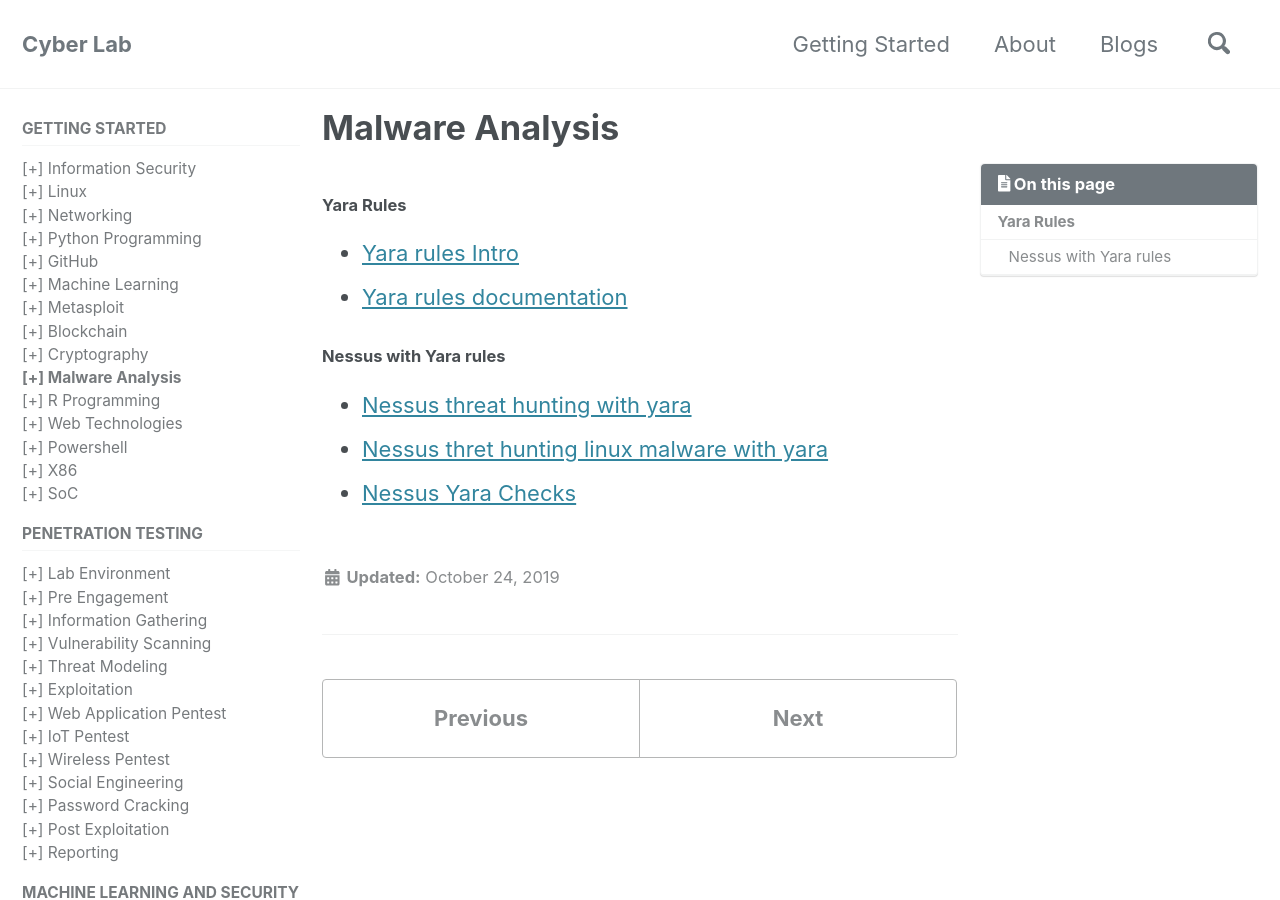
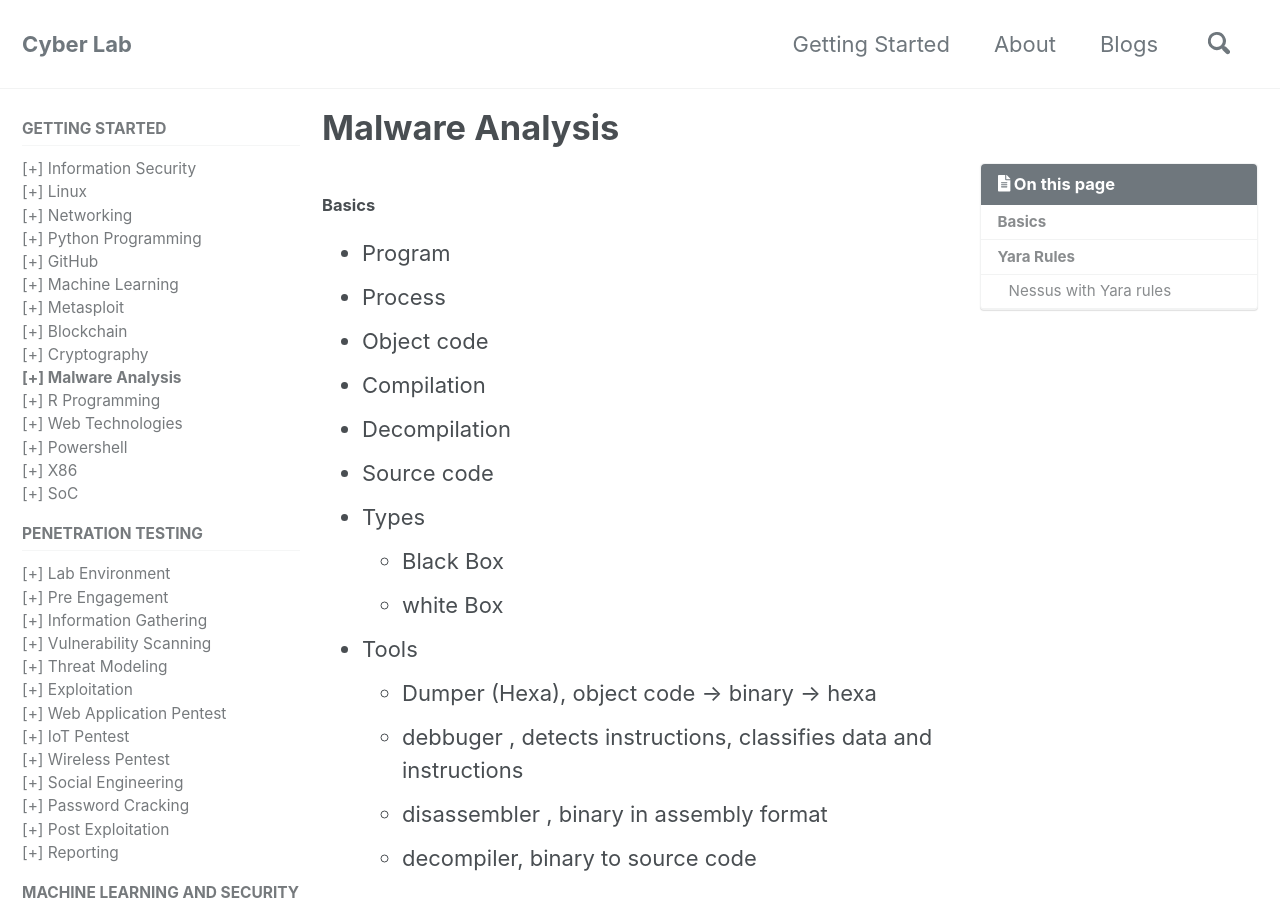
Before and after one commit to mohareti/cyberlab, a Jekyll site: the page built from _docs/10_Malware_Analysis.md, in a window 1280 px wide and 900 px high. Built offline with Jekyll 4.4.1, drawn with Linux system fonts in a browser that asks for light colours; cached includes are drawn as plain includes; nearby versions of some CDN libraries.

Commit message:
Update 10_Malware_Analysis.md

```diff
--- a/_docs/10_Malware_Analysis.md
+++ b/_docs/10_Malware_Analysis.md
@@ -4,6 +4,21 @@ permalink: /docs/10_Malware_Analysis/
 toc: true
 ---
 
+#### Basics
+- Program
+- Process
+- Object code
+- Compilation
+- Decompilation
+- Source code
+- Types
+  - Black Box
+  - white Box
+- Tools
+  - Dumper (Hexa), object code -> binary -> hexa
+  - debbuger , detects instructions, classifies data and instructions
+  - disassembler ,  binary in assembly format
+  - decompiler, binary to source code
 
 
 #### Yara Rules
```
